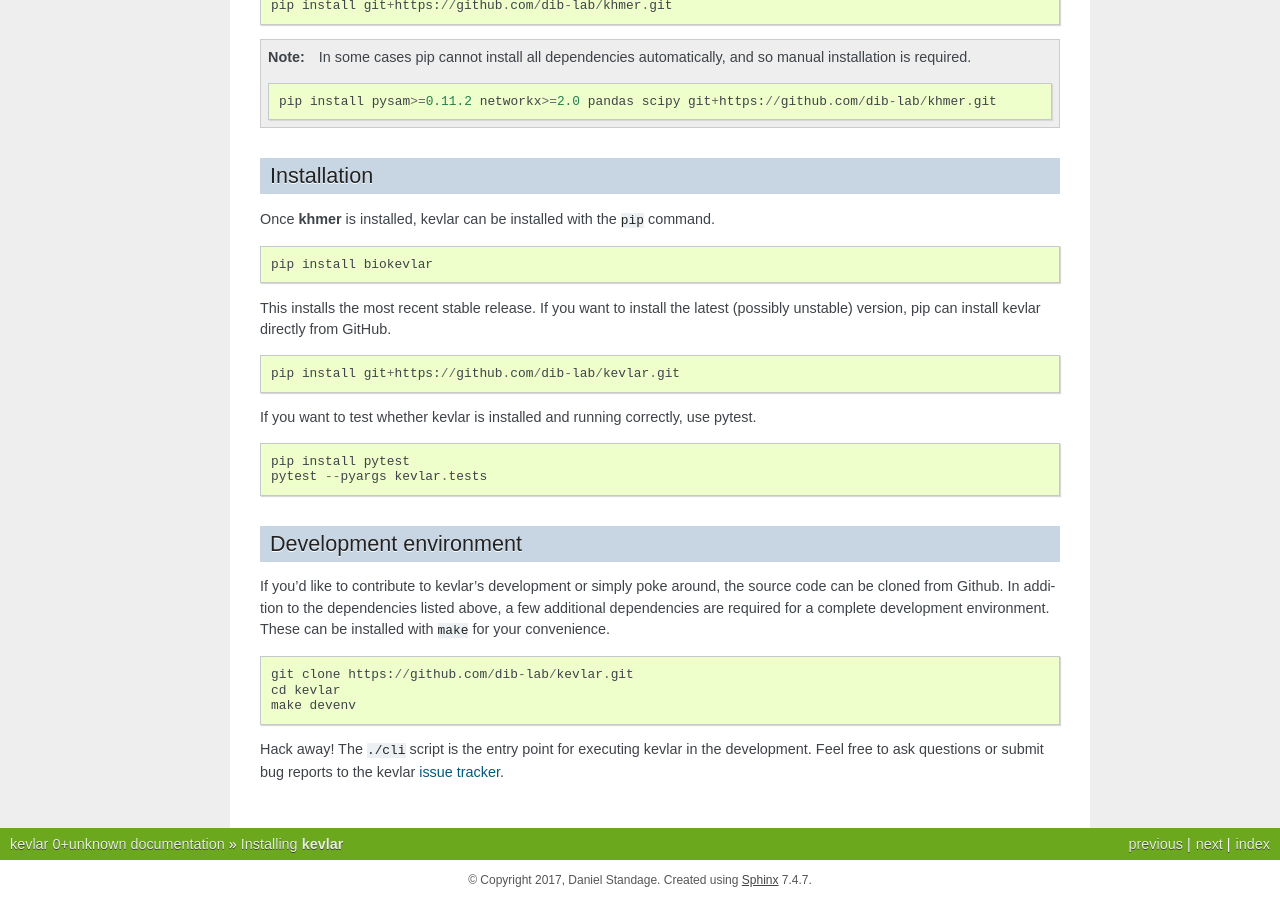
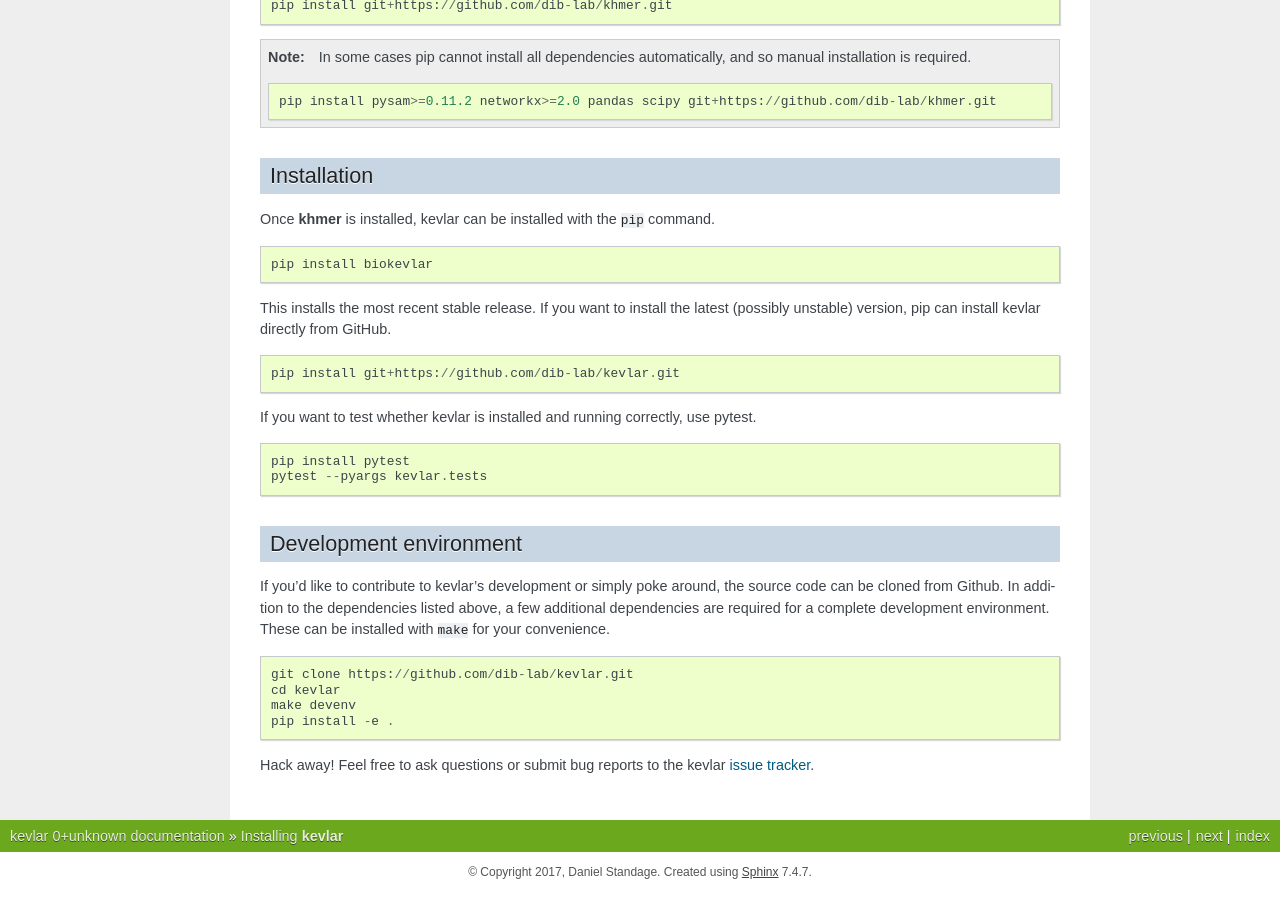
Before and after one commit to kevlar-dev/kevlar, a Sphinx documentation site: the page built from docs/install.rst, in a window 1280 px wide and 900 px high, scrolled down 898 px. Built offline with Sphinx 7.4.7, drawn with Linux system fonts in a browser that asks for light colours.

Commit message:
Drop `cli` entry point, use pip local install instead

```diff
--- a/docs/install.rst
+++ b/docs/install.rst
@@ -84,7 +84,7 @@ These can be installed with ``make`` for your convenience.
     git clone https://github.com/dib-lab/kevlar.git
     cd kevlar
     make devenv
+    pip install -e .
 
 Hack away!
-The ``./cli`` script is the entry point for executing kevlar in the development.
 Feel free to ask questions or submit bug reports to the kevlar `issue tracker <https://github.com/dib-lab/kevlar/issues>`_.
```
Also changed, not shown: 1 other file.
